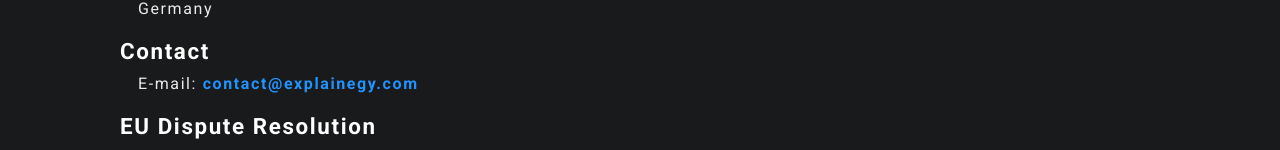
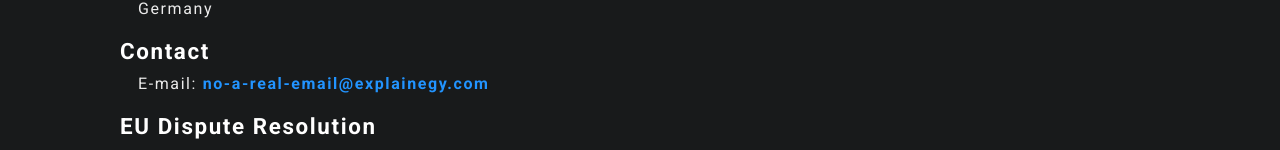
Before and after one commit to DerTyp7/explainegy-nextjs, a Next.js app: page /legal in a window 1280 px wide. Shown: the part 241-391 px from the top of the page. Built offline with nearby package versions, Linux system fonts and the light colour scheme; no server answers.

Commit message:
change logo

```diff
--- a/pages/legal.tsx
+++ b/pages/legal.tsx
@@ -9,13 +9,13 @@
         <p>
           <b>Janis Meister</b>
           <br /> Explainegy
-          <br /> Borsigstrasse 8<br /> 27574 Bremerhaven
+          <br /> Rosestreet 8<br /> 22571 Town
           <br /> Germany
           <br />
         </p>
         <h3>Contact</h3>
         <p>
-          E-mail: <Link href="mailto:contact@explainegy.com">contact@explainegy.com</Link>
+          E-mail: <Link href="mailto:contact@explainegy.com">no-a-real-email@explainegy.com</Link>
           <br />
         </p>
         <h3>EU Dispute Resolution</h3>
```
Also changed, not shown: public/images/logo.svg.
